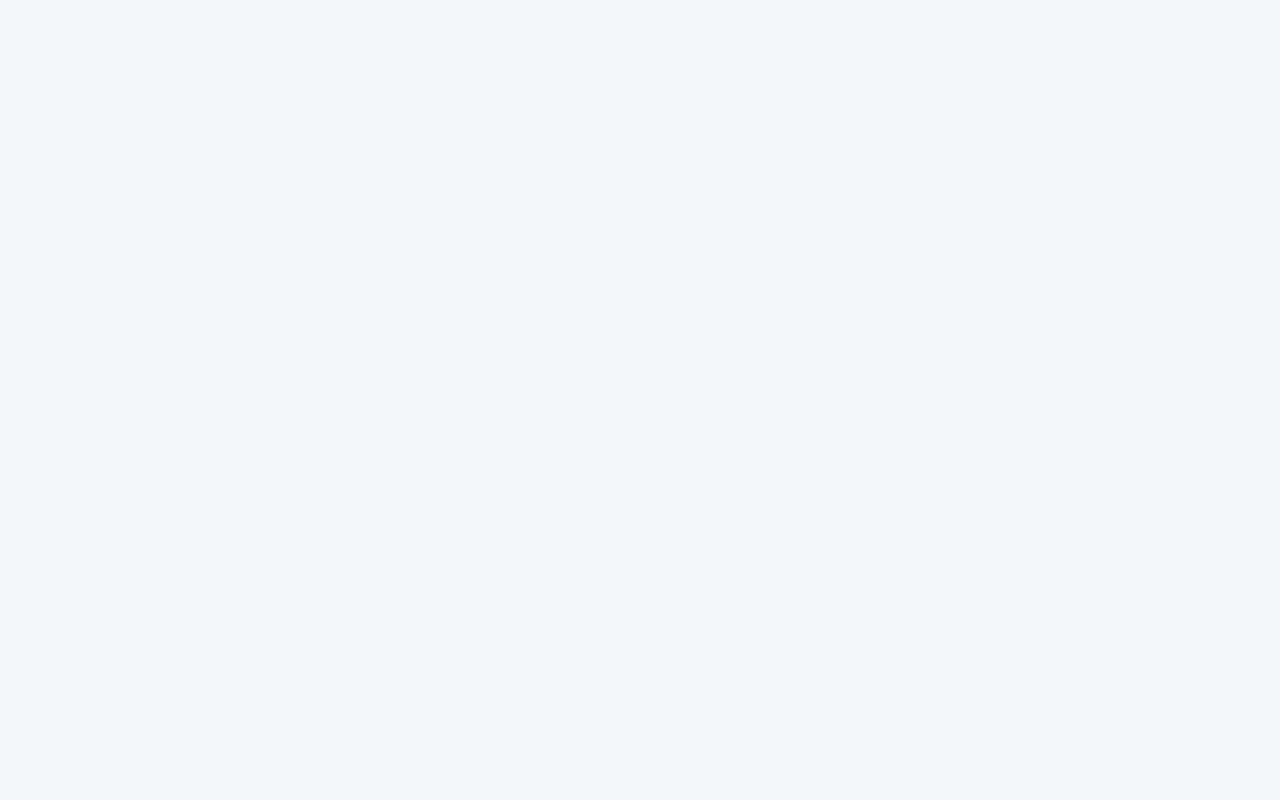
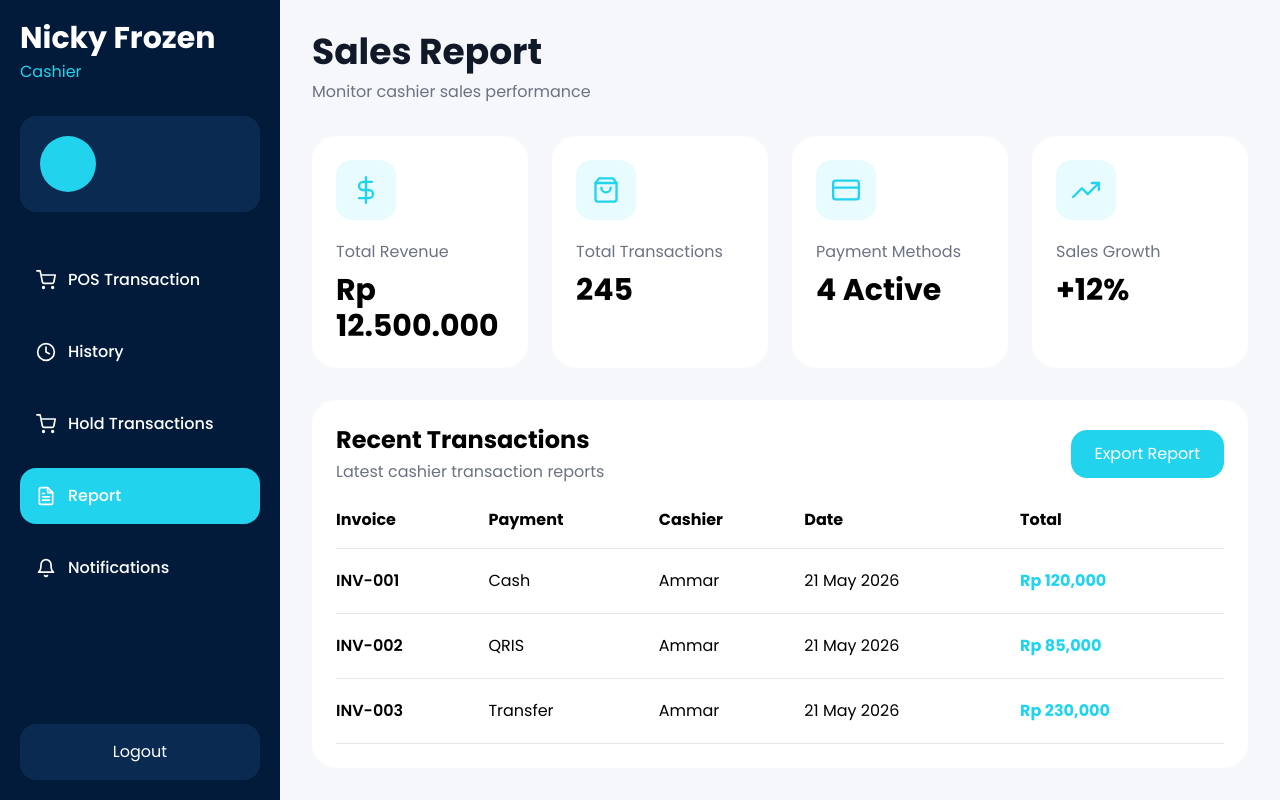
Before and after one commit to muhagit/Pos-System-Nicky-Frozen, a React app in the folder frontend/: page /report in a window 1280 px wide. Before the commit this address had no page. Built offline with nearby package versions, Linux system fonts and the light colour scheme; the HTML template or start-up script is replaced by a standard one.

Commit message:
KasirFirst

```diff
--- a/frontend/src/App.jsx
+++ b/frontend/src/App.jsx
@@ -8,6 +8,8 @@ import KasirPage from "./pages/KasirPage";
 import HistoryPage from "./pages/HistoryPage";
 import KasirLayout from "./layouts/KasirLayout";
 import HoldPage from "./pages/HoldPage";
+import ReportPage from "./pages/ReportPage";
+import NotificationPage from "./pages/NotificationPage";
 function App() {
   return (
     <BrowserRouter>
@@ -25,6 +27,8 @@ function App() {
 
           <Route path="/history" element={<HistoryPage />} />
           <Route path="/hold" element={<HoldPage />} />
+          <Route path="/report" element={<ReportPage />} />
+          <Route path="/notifications" element={<NotificationPage />} />
         </Route>
       </Routes>
     </BrowserRouter>
--- a/frontend/src/layouts/KasirLayout.jsx
+++ b/frontend/src/layouts/KasirLayout.jsx
@@ -11,6 +11,11 @@ import {
 const KasirLayout = () => {
   const navigate = useNavigate();
   const location = useLocation();
+  const handleLogout = () => {
+    localStorage.removeItem("userInfo");
+
+    navigate("/");
+  };
 
   const userInfo = JSON.parse(localStorage.getItem("userInfo"));
 
@@ -77,12 +82,26 @@ const KasirLayout = () => {
               Hold Transactions
             </button>
 
-            <button className="p-4 rounded-2xl text-left hover:bg-sidebar-light transition flex items-center gap-3">
+            <button
+              onClick={() => navigate("/report")}
+              className={`p-4 rounded-2xl text-left font-medium flex items-center gap-3 transition ${
+                location.pathname === "/report"
+                  ? "bg-primary"
+                  : "hover:bg-sidebar-light"
+              }`}
+            >
               <FiFileText size={20} />
               Report
             </button>
 
-            <button className="p-4 rounded-2xl text-left hover:bg-sidebar-light transition flex items-center gap-3">
+            <button
+              onClick={() => navigate("/notifications")}
+              className={`p-4 rounded-2xl text-left font-medium flex items-center gap-3 transition ${
+                location.pathname === "/notifications"
+                  ? "bg-primary"
+                  : "hover:bg-sidebar-light"
+              }`}
+            >
               <FiBell size={20} />
               Notifications
             </button>
@@ -90,8 +109,10 @@ const KasirLayout = () => {
         </div>
 
         {/* LOGOUT */}
-        <button className="bg-sidebar-light p-4 rounded-2xl flex items-center justify-center gap-3">
-          <FiLogOut size={20} />
+        <button
+          onClick={handleLogout}
+          className="bg-sidebar-light p-4 rounded-2xl flex items-center justify-center gap-3 hover:bg-red-500 transition"
+        >
           Logout
         </button>
       </div>
--- /dev/null
+++ b/frontend/src/pages/NotificationPage.jsx
@@ -0,0 +1,130 @@
+import {
+  FiBell,
+  FiAlertTriangle,
+  FiCheckCircle,
+  FiClock,
+  FiPackage,
+} from "react-icons/fi";
+
+const NotificationPage = () => {
+  const notifications = [
+    {
+      type: "expired",
+      title: "Product Expiration Warning",
+      message: "Frozen Chicken Nugget will expire in 3 days.",
+      time: "1 hour ago",
+    },
+    {
+      type: "expired",
+      title: "Expired Product Alert",
+      message: "Frozen Beef Sausage has expired.",
+      time: "2 hours ago",
+    },
+    {
+      type: "warning",
+      title: "Low Stock Alert",
+      message: "Frozen Nugget stock is running low.",
+      time: "5 minutes ago",
+    },
+    {
+      type: "success",
+      title: "Transaction Success",
+      message: "Invoice INV-001 completed successfully.",
+      time: "10 minutes ago",
+    },
+    {
+      type: "hold",
+      title: "Transaction Hold",
+      message: "Transaction HOLD-001 has been saved.",
+      time: "20 minutes ago",
+    },
+    {
+      type: "warning",
+      title: "Low Stock Alert",
+      message: "Frozen Sausage stock is almost empty.",
+      time: "30 minutes ago",
+    },
+  ];
+
+  const getIcon = (type) => {
+    if (type === "warning") {
+      return (
+        <div className="bg-yellow-100 text-yellow-600 p-4 rounded-2xl">
+          <FiAlertTriangle size={24} />
+        </div>
+      );
+    }
+
+    if (type === "expired") {
+
+    return (
+        <div className="bg-red-100 text-red-600 p-4 rounded-2xl">
+
+            <FiPackage size={24} />
+
+        </div>
+    );
+}
+
+    if (type === "success") {
+      return (
+        <div className="bg-green-100 text-green-600 p-4 rounded-2xl">
+          <FiCheckCircle size={24} />
+        </div>
+      );
+    }
+
+    return (
+      <div className="bg-blue-100 text-blue-600 p-4 rounded-2xl">
+        <FiClock size={24} />
+      </div>
+    );
+  };
+
+  return (
+    <div className="p-8 bg-background h-screen overflow-y-auto font-poppins">
+      {/* HEADER */}
+      <div className="flex items-center justify-between">
+        <div>
+          <h1 className="text-4xl font-bold text-text">Notifications</h1>
+
+          <p className="text-text-secondary mt-2">
+            Monitor cashier system activities
+          </p>
+        </div>
+
+        <div className="bg-primary text-white p-4 rounded-2xl">
+          <FiBell size={28} />
+        </div>
+      </div>
+
+      {/* NOTIFICATION LIST */}
+      <div className="space-y-5 mt-8">
+        {notifications.map((notif, index) => (
+          <div
+            key={index}
+            className="bg-white rounded-3xl p-6 flex items-start gap-5 hover:shadow-md transition"
+          >
+            {/* ICON */}
+            {getIcon(notif.type)}
+
+            {/* CONTENT */}
+            <div className="flex-1">
+              <div className="flex items-center justify-between">
+                <h2 className="text-xl font-bold">{notif.title}</h2>
+
+                <span className="text-sm text-text-secondary">
+                  {notif.time}
+                </span>
+              </div>
+
+              <p className="text-text-secondary mt-2">{notif.message}</p>
+            </div>
+          </div>
+        ))}
+      </div>
+    </div>
+  );
+};
+
+export default NotificationPage;
--- /dev/null
+++ b/frontend/src/pages/ReportPage.jsx
@@ -0,0 +1,206 @@
+import {
+    FiDollarSign,
+    FiShoppingBag,
+    FiCreditCard,
+    FiTrendingUp,
+} from "react-icons/fi";
+
+const ReportPage = () => {
+
+    const reportCards = [
+        {
+            title: "Total Revenue",
+            value: "Rp 12.500.000",
+            icon: <FiDollarSign size={28} />,
+        },
+        {
+            title: "Total Transactions",
+            value: "245",
+            icon: <FiShoppingBag size={28} />,
+        },
+        {
+            title: "Payment Methods",
+            value: "4 Active",
+            icon: <FiCreditCard size={28} />,
+        },
+        {
+            title: "Sales Growth",
+            value: "+12%",
+            icon: <FiTrendingUp size={28} />,
+        },
+    ];
+
+    const recentReports = [
+        {
+            invoice: "INV-001",
+            payment: "Cash",
+            total: 120000,
+            cashier: "Ammar",
+            date: "21 May 2026",
+        },
+        {
+            invoice: "INV-002",
+            payment: "QRIS",
+            total: 85000,
+            cashier: "Ammar",
+            date: "21 May 2026",
+        },
+        {
+            invoice: "INV-003",
+            payment: "Transfer",
+            total: 230000,
+            cashier: "Ammar",
+            date: "21 May 2026",
+        },
+    ];
+
+    return (
+        <div className="p-8 bg-background h-screen overflow-y-auto font-poppins">
+
+            {/* HEADER */}
+            <div>
+
+                <h1 className="text-4xl font-bold text-text">
+                    Sales Report
+                </h1>
+
+                <p className="text-text-secondary mt-2">
+                    Monitor cashier sales performance
+                </p>
+
+            </div>
+
+            {/* REPORT CARDS */}
+            <div className="grid grid-cols-4 gap-6 mt-8">
+
+                {reportCards.map((card, index) => (
+
+                    <div
+                        key={index}
+                        className="bg-white rounded-3xl p-6"
+                    >
+
+                        <div className="bg-primary/10 text-primary w-fit p-4 rounded-2xl">
+
+                            {card.icon}
+
+                        </div>
+
+                        <h3 className="text-text-secondary mt-5">
+                            {card.title}
+                        </h3>
+
+                        <h1 className="text-3xl font-bold mt-2">
+                            {card.value}
+                        </h1>
+
+                    </div>
+
+                ))}
+
+            </div>
+
+            {/* RECENT TRANSACTION */}
+            <div className="bg-white rounded-3xl p-6 mt-8">
+
+                <div className="flex items-center justify-between">
+
+                    <div>
+
+                        <h2 className="text-2xl font-bold">
+                            Recent Transactions
+                        </h2>
+
+                        <p className="text-text-secondary mt-1">
+                            Latest cashier transaction reports
+                        </p>
+
+                    </div>
+
+                    <button className="bg-primary text-white px-6 py-3 rounded-2xl hover:bg-primary-dark transition">
+
+                        Export Report
+
+                    </button>
+
+                </div>
+
+                {/* TABLE */}
+                <div className="overflow-x-auto mt-6">
+
+                    <table className="w-full">
+
+                        <thead>
+
+                            <tr className="border-b border-border text-left">
+
+                                <th className="pb-4">
+                                    Invoice
+                                </th>
+
+                                <th className="pb-4">
+                                    Payment
+                                </th>
+
+                                <th className="pb-4">
+                                    Cashier
+                                </th>
+
+                                <th className="pb-4">
+                                    Date
+                                </th>
+
+                                <th className="pb-4">
+                                    Total
+                                </th>
+
+                            </tr>
+
+                        </thead>
+
+                        <tbody>
+
+                            {recentReports.map((report, index) => (
+
+                                <tr
+                                    key={index}
+                                    className="border-b border-border hover:bg-gray-50 transition"
+                                >
+
+                                    <td className="py-5 font-semibold">
+                                        {report.invoice}
+                                    </td>
+
+                                    <td>
+                                        {report.payment}
+                                    </td>
+
+                                    <td>
+                                        {report.cashier}
+                                    </td>
+
+                                    <td>
+                                        {report.date}
+                                    </td>
+
+                                    <td className="font-bold text-primary">
+                                        Rp {report.total.toLocaleString()}
+                                    </td>
+
+                                </tr>
+
+                            ))}
+
+                        </tbody>
+
+                    </table>
+
+                </div>
+
+            </div>
+
+        </div>
+    );
+};
+
+export default ReportPage;
```
